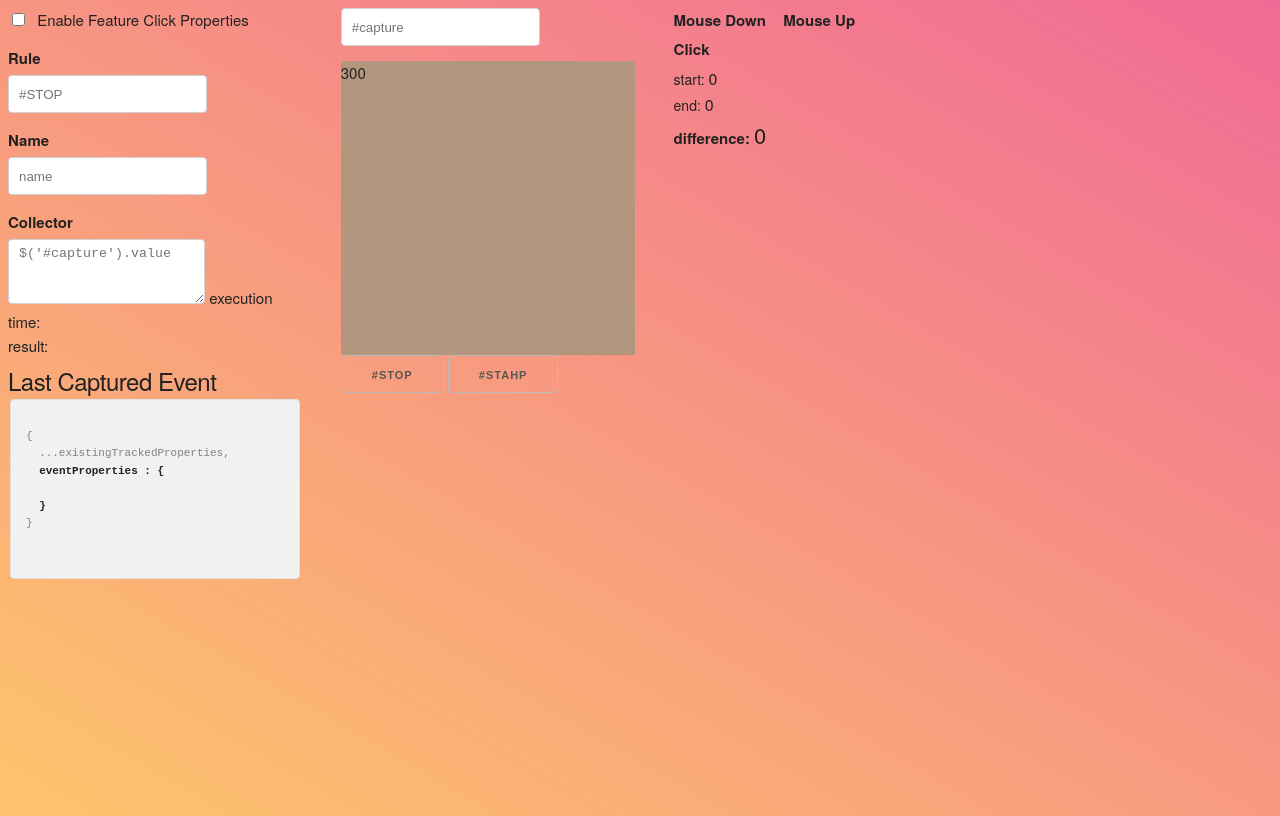
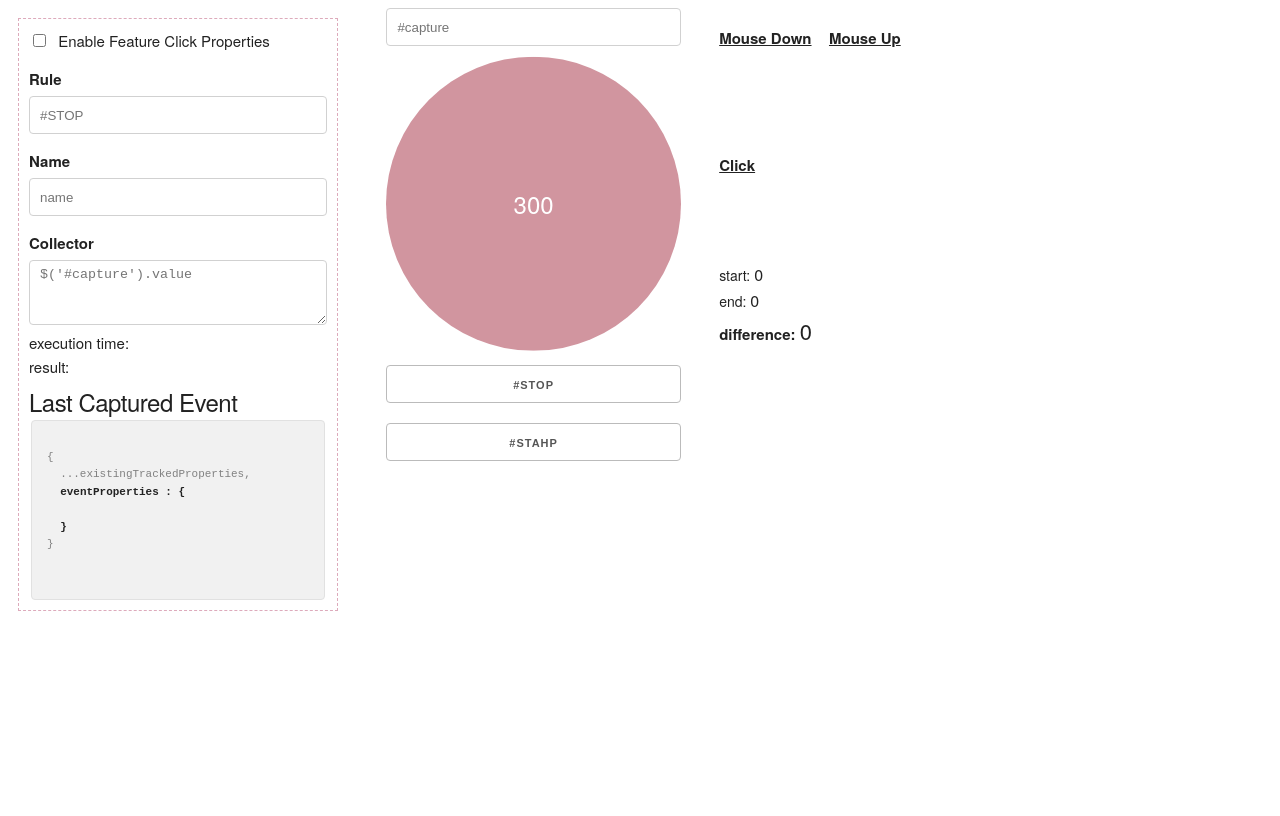
Before and after one commit to burge-is/burge-is.github.io, a plain HTML site: page pendo/index.html in a window 1280 px wide. Drawn offline with nearby package versions, Linux system fonts and the light colour scheme.

Commit message:
Update style.css

```diff
--- a/pendo/style.css
+++ b/pendo/style.css
@@ -1,81 +1,109 @@
-body {
-  font-family: 'Titillium Web', sans-serif;
-  color: #fff;
-  min-height: 100vh;
-  background: linear-gradient(30deg, #FDC56C, #F16A96);
+html {
+	 -webkit-box-sizing: border-box;
+	         box-sizing: border-box;
 }
-
-.header {
-  margin: 30px auto;
-  max-width: 700px;
-  text-align: center;
-  position: relative;
+ *, *:before, *:after {
+	 -webkit-box-sizing: inherit;
+	         box-sizing: inherit;
 }
-
-.header > h1 {
-  font-size: 85px;
-  line-height: 70px;
-  text-shadow: 0px 0px 4px rgba(0, 0, 0, 0.14), 0px 3px 4px rgba(0, 0, 0, 0.12);
-  margin: 0;
+ #feature-builder {
+	 display: inline-block;
+	 border: 1px dashed #dab;
+	 padding: 10px;
+	 margin: 10px;
+	 min-width: 320px;
 }
-
-.header > p {
-  color: rgba(255, 255, 255, 0.8);
-  text-shadow: 0px 0px 4px rgba(0, 0, 0, 0.14), 0px 3px 4px rgba(0, 0, 0, 0.12);
-  font-size: 16px;
-  line-height: 20px;
+ .orb {
+	 border-radius: 100%;
+	 display: -webkit-box;
+	 display: -ms-flexbox;
+	 display: flex;
+	 -webkit-box-pack: center;
+	     -ms-flex-pack: center;
+	         justify-content: center;
+	 -webkit-box-align: center;
+	     -ms-flex-align: center;
+	         align-items: center;
+	 color: white;
+	 font-weight: 500;
+	 font-size: 24px;
+	 -webkit-transition: background-color 0.1s ease-in;
+	 -o-transition: background-color 0.1s ease-in;
+	 transition: background-color 0.1s ease-in;
 }
-
-.header > p:first-of-type {
-  height: 0;
-  margin: 0;
-  font-size: 12px;
-  transform: translateX(-30px);
-  font-weight: 400;
-  letter-spacing: 0.8px;
+ #chromatic-orb {
+	 background-color: #dab;
+	 -webkit-animation-name: bounce;
+	         animation-name: bounce;
+	 -webkit-animation-iteration-count: infinite;
+	         animation-iteration-count: infinite;
+	 -webkit-animation-duration: 2.2s;
+	         animation-duration: 2.2s;
+	 -webkit-transition: background-color 0.3s linear;
+	 -o-transition: background-color 0.3s linear;
+	 transition: background-color 0.3s linear;
 }
-
-.header > p:last-of-type {
-  font-style: italic;
-  border-top: 1px solid #fff;
-  margin: 10px auto;
-  padding-top: 8px;
-  max-width: 320px;
+ #chromatic-orb ~ button {
+	 margin-top: 10px;
+	 width: 100%;
 }
-
-.drum-pads {
-  display: grid;
-  grid-template-columns: 100px 100px 100px;
-  grid-template-rows: 100px 100px 100px;
-  grid-column-gap: 20px;
-  grid-row-gap: 20px;
-  justify-content: center;
+ #capture {
+	 width: 100%;
 }
-
-.drum-pads > div {
-  box-sizing: border-box;
-  border: 6px solid #fff;
-  border-radius: 3px;
-  padding: 10px;
-  font-size: 40px;
-  line-height: 40px;
-  font-weight: 700;
-  cursor: pointer;
-  text-shadow: 0px 0px 4px rgba(0, 0, 0, 0.14), 0px 3px 4px rgba(0, 0, 0, 0.12);
-  box-shadow: 0px 0px 4px rgba(0, 0, 0, 0.14), 0px 3px 4px rgba(0, 0, 0, 0.12);
-  transition: background-color 0.07s, box-shadow 0.07s, transform 0.07s;
+ @-webkit-keyframes bounce {
+	 from, to {
+		 -webkit-transform: translate3d(0, 0, 0);
+		         transform: translate3d(0, 0, 0);
+	}
+	 50% {
+		 -webkit-transform: translate3d(0, -5px, 0);
+		         transform: translate3d(0, -5px, 0);
+	}
 }
-
-.drum-pads > div > span {
-  display: block;
-  text-transform: uppercase;
-  font-size: 16px;
-  line-height: 30px;
-  font-weight: 400;
+ @keyframes bounce {
+	 from, to {
+		 -webkit-transform: translate3d(0, 0, 0);
+		         transform: translate3d(0, 0, 0);
+	}
+	 50% {
+		 -webkit-transform: translate3d(0, -5px, 0);
+		         transform: translate3d(0, -5px, 0);
+	}
 }
-
-.drum-pads > div.playing {
-  background-color: rgba(255, 255, 255, 0.3);
-  box-shadow: 0px 16px 24px rgba(0, 0, 0, 0.14), 0px 6px 30px rgba(0, 0, 0, 0.12);
-  transform: scale(1.04);
+ #captured-orbs label {
+	 text-decoration: underline;
+	 margin-top: 18px;
 }
+ #captured-orbs .captured.orb {
+	 width: 80px;
+	 height: 80px;
+}
+ button {
+	 -webkit-transition: all 0.1s ease-out;
+	 -o-transition: all 0.1s ease-out;
+	 transition: all 0.1s ease-out;
+}
+ button:active {
+	 -webkit-transform: scale(1.1, 0.9);
+	     -ms-transform: scale(1.1, 0.9);
+	         transform: scale(1.1, 0.9);
+}
+ #collector:after {
+	 content: attr(data-result);
+}
+ input:not([type="checkbox"]) {
+	 width: 100%;
+}
+ textarea {
+	 width: 100%;
+	 max-width: 100%;
+}
+ #app {
+	 width: 100%;
+}
+ #pendo-client-debugger #debugger-main-panel > .toggle {
+	 top: 90% !important;
+}
+ #click-difference {
+	 display: inline-block;
+}
```
